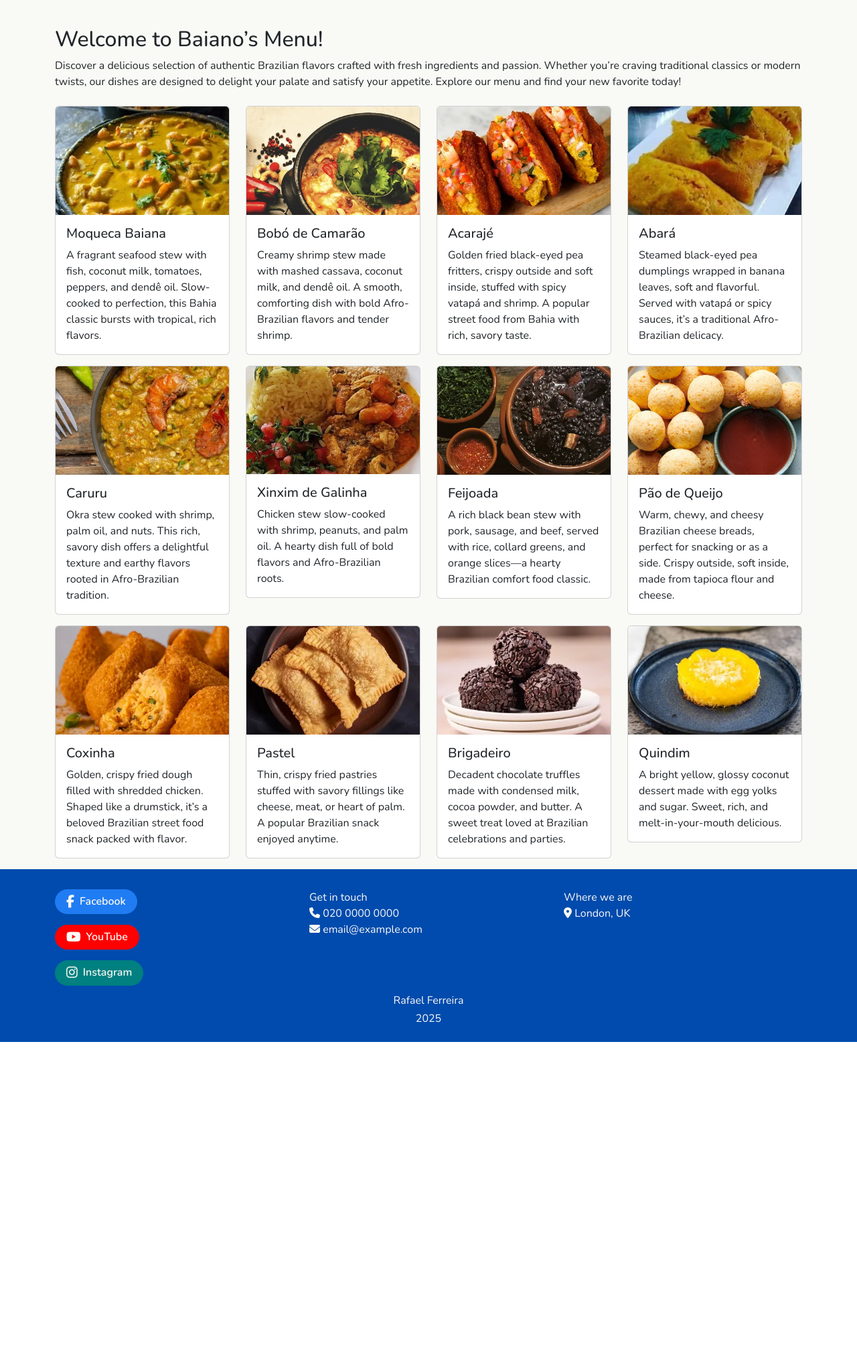
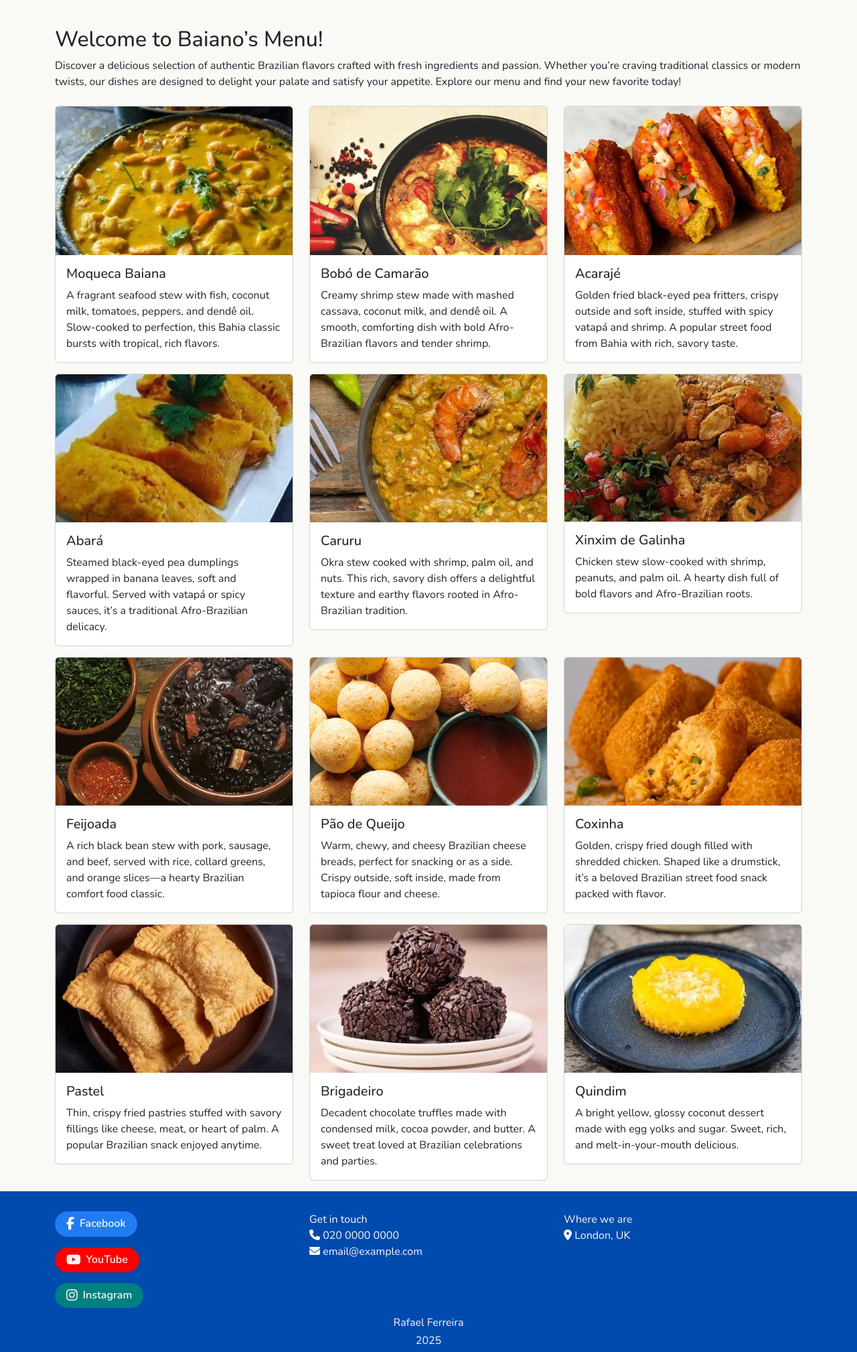
Before and after one commit to faelf/baiano, a Django app: page /menu/ in a window 1280 px wide. Shown: the part 74-2093 px from the top of the page at 67% size. Before the commit the page ends 1630 px from the top, so only its background shows below. Run offline with Django 4.2, Linux system fonts and the light colour scheme; some libraries are stand-ins or nearby versions.

Commit message:
Fix menu page responsiveness

```diff
--- a/restaurant/templates/restaurant/menu.html
+++ b/restaurant/templates/restaurant/menu.html
@@ -17,7 +17,7 @@
 
 
   <div class="row">
-    <div class="col-12 col-md-3">
+    <div class="col-12 col-md-6 col-lg-4 col-xxl-3">
       <div class="card mb-3">
         <img src="{% static 'images/moqueca.jpg' %}" class="card-img-top" alt="...">
         <div class="card-body">
@@ -27,7 +27,7 @@
       </div>
     </div>
 
-    <div class="col-12 col-md-3">
+    <div class="col-12 col-md-6 col-lg-4 col-xxl-3">
       <div class="card mb-3">
         <img src="{% static 'images/bobo.jpg' %}" class="card-img-top" alt="...">
         <div class="card-body">
@@ -37,7 +37,7 @@
       </div>
     </div>
 
-    <div class="col-12 col-md-3">
+    <div class="col-12 col-md-6 col-lg-4 col-xxl-3">
       <div class="card mb-3">
         <img src="{% static 'images/acaraje.jpg' %}" class="card-img-top" alt="...">
         <div class="card-body">
@@ -47,7 +47,7 @@
       </div>
     </div>
 
-    <div class="col-12 col-md-3">
+    <div class="col-12 col-md-6 col-lg-4 col-xxl-3">
       <div class="card mb-3">
         <img src="{% static 'images/abara.jpeg' %}" class="card-img-top" alt="...">
         <div class="card-body">
@@ -57,7 +57,7 @@
       </div>
     </div>
 
-    <div class="col-12 col-md-3">
+    <div class="col-12 col-md-6 col-lg-4 col-xxl-3">
       <div class="card mb-3">
         <img src="{% static 'images/caruru.jpg' %}" class="card-img-top" alt="...">
         <div class="card-body">
@@ -67,7 +67,7 @@
       </div>
     </div>
 
-    <div class="col-12 col-md-3">
+    <div class="col-12 col-md-6 col-lg-4 col-xxl-3">
       <div class="card mb-3">
         <img src="{% static 'images/xinxim.jpg' %}" class="card-img-top" alt="...">
         <div class="card-body">
@@ -77,7 +77,7 @@
       </div>
     </div>
 
-    <div class="col-12 col-md-3">
+    <div class="col-12 col-md-6 col-lg-4 col-xxl-3">
       <div class="card mb-3">
         <img src="{% static 'images/feijoada.png' %}" class="card-img-top" alt="...">
         <div class="card-body">
@@ -87,7 +87,7 @@
       </div>
     </div>
 
-    <div class="col-12 col-md-3">
+    <div class="col-12 col-md-6 col-lg-4 col-xxl-3">
       <div class="card mb-3">
         <img src="{% static 'images/paodequeijo.jpg' %}" class="card-img-top" alt="...">
         <div class="card-body">
@@ -97,7 +97,7 @@
       </div>
     </div>
 
-    <div class="col-12 col-md-3">
+    <div class="col-12 col-md-6 col-lg-4 col-xxl-3">
       <div class="card mb-3">
         <img src="{% static 'images/coxinha.png' %}" class="card-img-top" alt="...">
         <div class="card-body">
@@ -107,7 +107,7 @@
       </div>
     </div>
 
-    <div class="col-12 col-md-3">
+    <div class="col-12 col-md-6 col-lg-4 col-xxl-3">
       <div class="card mb-3">
         <img src="{% static 'images/pastel.png' %}" class="card-img-top" alt="...">
         <div class="card-body">
@@ -117,7 +117,7 @@
       </div>
     </div>
 
-    <div class="col-12 col-md-3">
+    <div class="col-12 col-md-6 col-lg-4 col-xxl-3">
       <div class="card mb-3">
         <img src="{% static 'images/brigadeiro.png' %}" class="card-img-top" alt="...">
         <div class="card-body">
@@ -127,7 +127,7 @@
       </div>
     </div>
 
-    <div class="col-12 col-md-3">
+    <div class="col-12 col-md-6 col-lg-4 col-xxl-3">
       <div class="card mb-3">
         <img src="{% static 'images/quindim.jpg' %}" class="card-img-top" alt="...">
         <div class="card-body">
```
